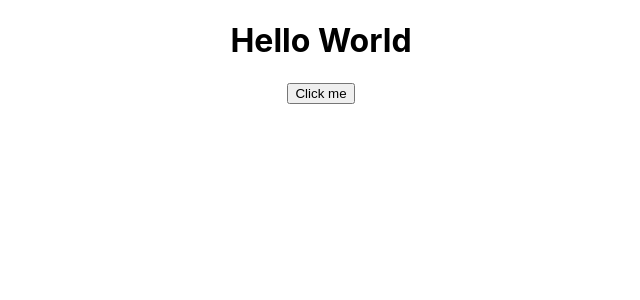
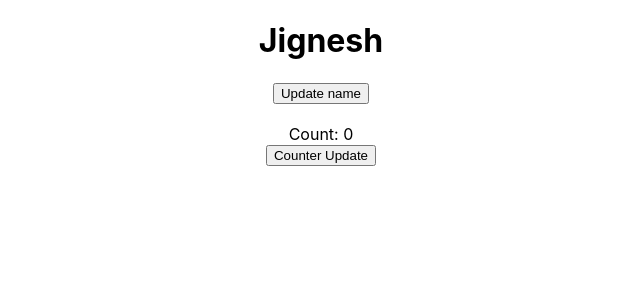
Before and after one commit to jigneshgit935/Learn_react_basic_to_advance, a React (Create React App) app: page / in a window 1280 px wide. Shown: the top 300 px of the page, without its empty margins (319-959 px from the left). Built offline with nearby package versions, Linux system fonts and the light colour scheme.

Commit message:
state-management

```diff
--- a/src/App.js
+++ b/src/App.js
@@ -1,16 +1,24 @@
+import { useState } from 'react';
 import './App.css';
+import Counter from './Counter';
 
 function App() {
-  const demo = () => {
-    alert('Hello button is clicked');
+  const [data, setData] = useState('Jignesh');
+  const updateName = () => {
+    setData('Jinu Sharma');
   };
+
+  console.log('rendr-------');
+
   return (
     <>
       <div className="App">
-        <h1>Hello World</h1>
-        <button onClick={demo}>Click me</button>
-        {/* <button onClick={() => demo()}>Click me</button> */}
-        {/* <button onClick={() => alert('Hello Event without making external function')}>Click me</button> */}
+        <h1>{data}</h1>
+
+        <button onClick={updateName}>Update name</button>
+        <br></br>
+        <br></br>
+        <Counter />
       </div>
     </>
   );
--- /dev/null
+++ b/src/Counter.jsx
@@ -0,0 +1,17 @@
+import React, { useState } from 'react';
+
+const Counter = () => {
+  const [count, setCount] = useState(0);
+  const increment = () => {
+    setCount(count + 1);
+  };
+
+  return (
+    <>
+      <div>Count: {count}</div>
+      <button onClick={increment}>Counter Update</button>
+    </>
+  );
+};
+
+export default Counter;
```
